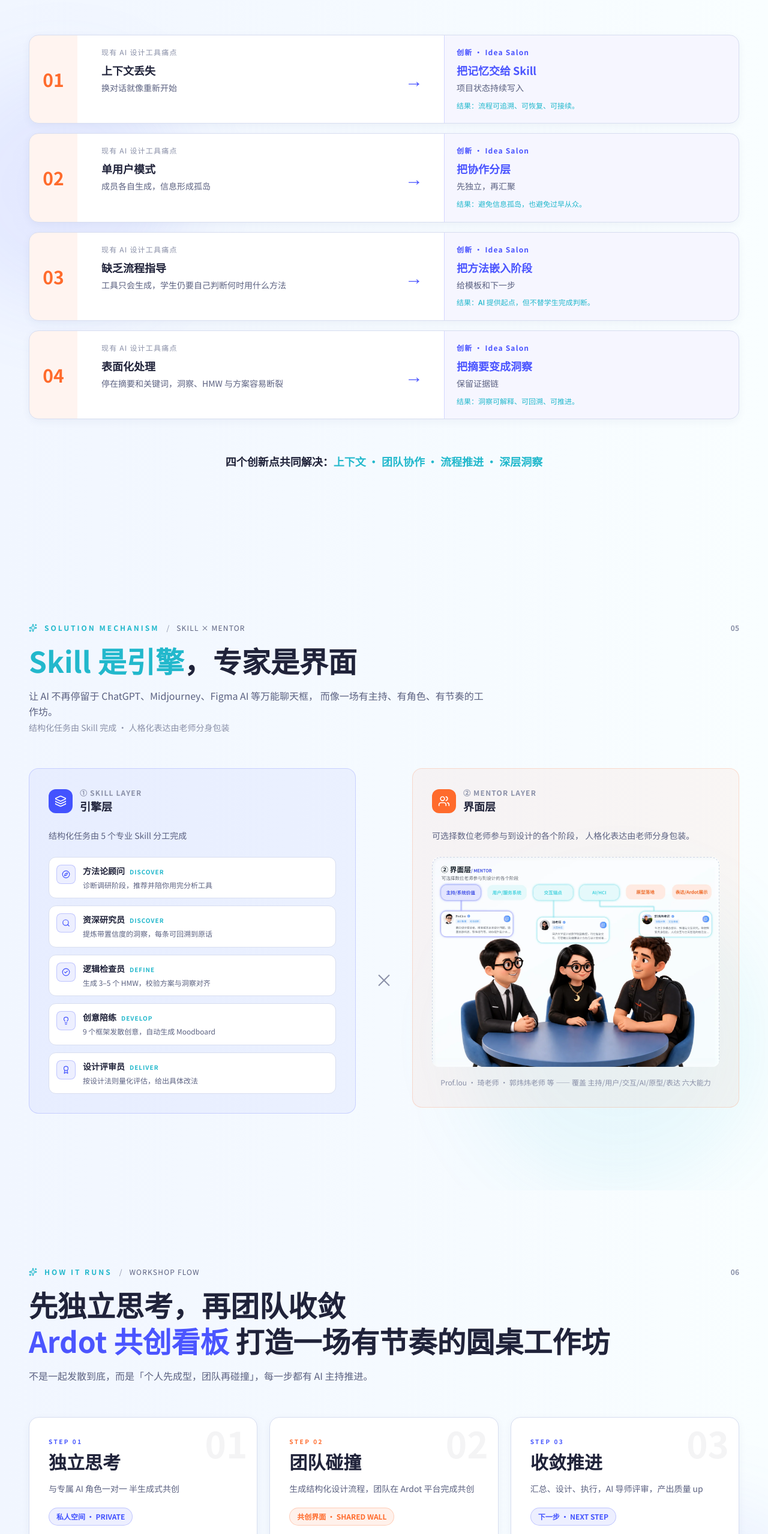
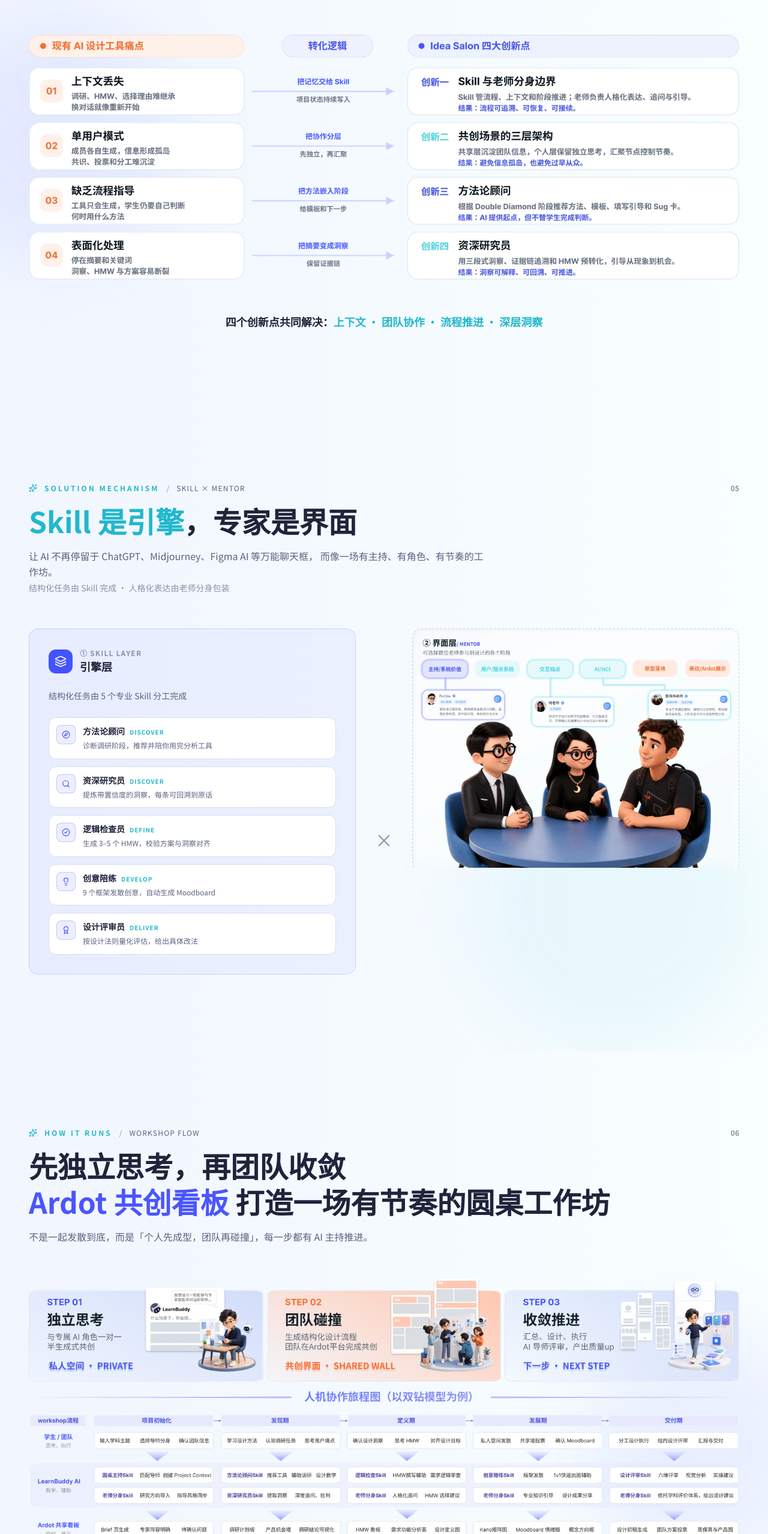
Before and after one commit to 05RubyTang/My-profolio-web, a Next.js app: page /works/idea-salon in a window 1280 px wide. Shown: the part 2283-4841 px from the top of the page at 60% size. Built offline with nearby package versions, Linux system fonts and the light colour scheme; a web font is replaced by a local one.

Commit message:
feat(idea-salon): 3 处用大图替代文字（界面层去壳 + 竞品痛点 + HOW IT RUNS）

```diff
--- a/src/app/works/idea-salon/page.tsx
+++ b/src/app/works/idea-salon/page.tsx
@@ -81,42 +81,6 @@
   },
 ];
 
-/* ============ 数据 · Section 3 四大创新点 ============ */
-const innovations = [
-  {
-    idx: "01",
-    painTitle: "上下文丢失",
-    painDesc: "换对话就像重新开始",
-    innoTitle: "把记忆交给 Skill",
-    innoDesc: "项目状态持续写入",
-    result: "结果：流程可追溯、可恢复、可接续。",
-  },
-  {
-    idx: "02",
-    painTitle: "单用户模式",
-    painDesc: "成员各自生成，信息形成孤岛",
-    innoTitle: "把协作分层",
-    innoDesc: "先独立，再汇聚",
-    result: "结果：避免信息孤岛，也避免过早从众。",
-  },
-  {
-    idx: "03",
-    painTitle: "缺乏流程指导",
-    painDesc: "工具只会生成，学生仍要自己判断何时用什么方法",
-    innoTitle: "把方法嵌入阶段",
-    innoDesc: "给模板和下一步",
-    result: "结果：AI 提供起点，但不替学生完成判断。",
-  },
-  {
-    idx: "04",
-    painTitle: "表面化处理",
-    painDesc: "停在摘要和关键词，洞察、HMW 与方案容易断裂",
-    innoTitle: "把摘要变成洞察",
-    innoDesc: "保留证据链",
-    result: "结果：洞察可解释、可回溯、可推进。",
-  },
-];
-
 /* ============ 数据 · Section 4 5 个 Skill 分工 ============ */
 const skills = [
   { num: "1", cn: "方法论顾问", phase: "DISCOVER", desc: "诊断调研阶段，推荐并陪你用完分析工具", icon: Compass },
@@ -124,31 +88,6 @@
   { num: "3", cn: "逻辑检查员", phase: "DEFINE", desc: "生成 3–5 个 HMW，校验方案与洞察对齐", icon: CheckCircle2 },
   { num: "4", cn: "创意陪练", phase: "DEVELOP", desc: "9 个框架发散创意，自动生成 Moodboard", icon: Lightbulb },
   { num: "5", cn: "设计评审员", phase: "DELIVER", desc: "按设计法则量化评估，给出具体改法", icon: Award },
-];
-
-/* ============ 数据 · Section 5 3 步工作坊流程 ============ */
-const flowSteps = [
-  {
-    step: "STEP 01",
-    title: "独立思考",
-    desc: "与专属 AI 角色一对一 半生成式共创",
-    highlight: "私人空间 · PRIVATE",
-    color: C.blue,
-  },
-  {
-    step: "STEP 02",
-    title: "团队碰撞",
-    desc: "生成结构化设计流程，团队在 Ardot 平台完成共创",
-    highlight: "共创界面 · SHARED WALL",
-    color: C.orange,
-  },
-  {
-    step: "STEP 03",
-    title: "收敛推进",
-    desc: "汇总、设计、执行，AI 导师评审，产出质量 up",
-    highlight: "下一步 · NEXT STEP",
-    color: C.blue,
-  },
 ];
 
 /* ============ 数据 · Section 6 3 个价值对象 ============ */
@@ -686,59 +625,24 @@
             </p>
           </ScrollFadeIn>
 
-          <div className="mt-14 space-y-4">
-            {innovations.map((it, i) => (
+          {/* 竞品痛点 → 四大创新点 · 直接贴图 */}
           <motion.div
-                key={it.idx}
-                className="grid grid-cols-1 md:grid-cols-[80px_1fr_60px_1fr] gap-4 md:gap-5 items-stretch rounded-2xl overflow-hidden"
-                style={{ border: `1px solid ${C.border}`, background: C.cardBg, boxShadow: "0 4px 14px rgba(40,60,120,0.05)" }}
+            className="mt-14 relative w-full mx-auto"
+            style={{ aspectRatio: "3372 / 1163", maxWidth: "1400px" }}
             initial={{ opacity: 0, y: 30 }}
             whileInView={{ opacity: 1, y: 0 }}
             viewport={{ once: true, margin: "-60px" }}
-                transition={{ duration: 0.5, delay: i * 0.08 }}
+            transition={{ duration: 0.6 }}
           >
-                {/* 序号 */}
-                <div className="hidden md:flex items-center justify-center text-3xl font-bold" style={{ background: `${C.orange}12`, color: C.orange }}>
-                  {it.idx}
-                </div>
-
-                {/* 痛点 */}
-                <div className="p-5">
-                  <div className="text-[10px] tracking-widest font-bold mb-2 md:hidden" style={{ color: C.orange }}>
-                    痛点 {it.idx}
-                  </div>
-                  <div className="text-xs tracking-widest mb-2 hidden md:block" style={{ color: C.textMuted }}>
-                    现有 AI 设计工具痛点
-                  </div>
-                  <div className="text-lg font-bold mb-1" style={{ color: C.text }}>{it.painTitle}</div>
-                  <div className="text-sm leading-relaxed" style={{ color: C.textSub }}>
-                    {it.painDesc}
-                  </div>
-                </div>
-
-                {/* 转化 */}
-                <div className="hidden md:flex items-center justify-center">
-                  <div className="text-3xl" style={{ color: C.indigo }}>→</div>
-                </div>
-
-                {/* 创新 */}
-                <div className="p-5" style={{ background: `${C.indigo}0D`, borderLeft: `1px solid ${C.indigo}33` }}>
-                  <div className="text-xs tracking-widest font-bold mb-2" style={{ color: C.indigo }}>
-                    创新 · Idea Salon
-                  </div>
-                  <div className="text-lg font-bold mb-1" style={{ color: C.indigo }}>
-                    {it.innoTitle}
-                  </div>
-                  <div className="text-sm leading-relaxed mb-2" style={{ color: C.textSub }}>
-                    {it.innoDesc}
-                  </div>
-                  <div className="text-xs font-medium leading-relaxed" style={{ color: C.cyan }}>
-                    {it.result}
-                  </div>
-                </div>
+            <Image
+              src={cdnUrl("/picture/id-project/tongji-works/idea-salon-figma/innovations.webp")}
+              alt="竞品痛点 → Idea Salon 四大创新点"
+              fill
+              sizes="(min-width: 1024px) 1200px, 100vw"
+              className="object-contain"
+              unoptimized
+            />
           </motion.div>
-            ))}
-          </div>
 
           <p className="mt-14 text-center text-base md:text-lg font-semibold" style={{ color: C.text }}>
             四个创新点共同解决：
@@ -818,29 +722,8 @@
               <div className="text-3xl" style={{ color: C.textMuted }}>×</div>
             </div>
 
-            {/* 界面层 · 直接用大图（3 老师圆桌 + 6 能力徽章 + 3 老师名片） */}
-            <div className="rounded-2xl p-6 md:p-8" style={{ background: `${C.orange}0D`, border: `1px solid ${C.orange}33` }}>
-              <div className="flex items-center gap-3 mb-6">
-                <div className="w-10 h-10 rounded-xl flex items-center justify-center" style={{ background: C.orange }}>
-                  <Users size={20} color="#FFFFFF" />
-                </div>
-                <div>
-                  <div className="text-xs tracking-widest font-bold" style={{ color: C.textMuted }}>
-                    ② MENTOR LAYER
-                  </div>
-                  <div className="text-lg font-bold" style={{ color: C.text }}>界面层</div>
-                </div>
-              </div>
-              <p className="text-sm leading-relaxed mb-6" style={{ color: C.textSub }}>
-                可选择数位老师参与到设计的各个阶段，
-                人格化表达由老师分身包装。
-              </p>
-
-              {/* 老师圆桌大图（内含 6 能力标签 + 3 老师详细名片） */}
-              <div
-                className="relative w-full rounded-xl overflow-hidden"
-                style={{ aspectRatio: "2028 / 1482", background: "#FFFFFF" }}
-              >
+            {/* 界面层 · 直接贴图（图内已包含 ② MENTOR LAYER 标题、6 能力徽章、3 老师详细名片） */}
+            <div className="relative w-full" style={{ aspectRatio: "2028 / 1482" }}>
               <Image
                 src={cdnUrl("/picture/id-project/tongji-works/idea-salon-figma/mentor-layer.webp")}
                 alt="Idea Salon 界面层 · 老师阵容"
@@ -849,11 +732,6 @@
                 className="object-contain"
                 unoptimized
               />
-              </div>
-
-              <p className="mt-4 text-xs leading-relaxed text-center" style={{ color: C.textMuted }}>
-                Prof.lou · 琦老师 · 郭炜炜老师 等 —— 覆盖 主持/用户/交互/AI/原型/表达 六大能力
-              </p>
             </div>
           </div>
         </div>
@@ -879,130 +757,24 @@
             </p>
           </ScrollFadeIn>
 
-          <div className="mt-14 grid grid-cols-1 md:grid-cols-3 gap-5">
-            {flowSteps.map((f, i) => (
+          {/* 3 步流程 + 人机协作旅程图 · 直接贴图 */}
           <motion.div
-                key={f.step}
-                className="relative rounded-2xl p-6 md:p-8"
-                style={{ background: C.cardBg, border: `1px solid ${C.border}`, boxShadow: "0 4px 14px rgba(40,60,120,0.05)" }}
+            className="mt-14 relative w-full mx-auto"
+            style={{ aspectRatio: "3365 / 1234", maxWidth: "1400px" }}
             initial={{ opacity: 0, y: 30 }}
             whileInView={{ opacity: 1, y: 0 }}
-                viewport={{ once: true, margin: "-80px" }}
-                transition={{ duration: 0.5, delay: i * 0.1 }}
+            viewport={{ once: true, margin: "-60px" }}
+            transition={{ duration: 0.6 }}
           >
-                {/* 大序号背景 */}
-                <div className="absolute top-3 right-4 text-6xl font-bold select-none" style={{ color: `${C.text}0D` }}>
-                  0{i + 1}
-                </div>
-
-                <div
-                  className="text-[10px] tracking-[0.25em] font-bold mb-2"
-                  style={{ color: f.color }}
-                >
-                  {f.step}
-                </div>
-                <div className="text-2xl md:text-3xl font-bold mb-4" style={{ color: C.text }}>
-                  {f.title}
-                </div>
-                <p className="text-sm leading-relaxed mb-5" style={{ color: C.textSub }}>
-                  {f.desc}
-                </p>
-                <div
-                  className="inline-flex items-center gap-2 px-3 py-1.5 rounded-full text-xs font-semibold"
-                  style={{
-                    background: `${f.color}18`,
-                    color: f.color,
-                    border: `1px solid ${f.color}44`,
-                  }}
-                >
-                  {f.highlight}
-                </div>
+            <Image
+              src={cdnUrl("/picture/id-project/tongji-works/idea-salon-figma/workshop-flow.webp")}
+              alt="Idea Salon 工作坊流程 · 人机协作旅程图"
+              fill
+              sizes="(min-width: 1024px) 1200px, 100vw"
+              className="object-contain"
+              unoptimized
+            />
           </motion.div>
-            ))}
-          </div>
-
-          {/* 人机协作旅程图（简化文字版） */}
-          <div className="mt-16 rounded-2xl p-6 md:p-8 overflow-x-auto" style={{ background: C.cardBg, border: `1px solid ${C.border}`, boxShadow: "0 4px 14px rgba(40,60,120,0.05)" }}>
-            <div className="text-center text-sm md:text-base font-bold mb-6" style={{ background: `linear-gradient(90deg, ${C.blue}, ${C.indigo})`, WebkitBackgroundClip: "text", WebkitTextFillColor: "transparent" }}>
-              人机协作旅程图（以双钻模型为例）
-            </div>
-            <div className="min-w-[720px] grid grid-cols-[110px_1fr_1fr_1fr_1fr_1fr] gap-2 text-xs">
-              {/* 表头 */}
-              <div />
-              {["项目初始化", "发现期", "定义期", "发展期", "交付期"].map((h) => (
-                <div
-                  key={h}
-                  className="text-center py-2 px-2 rounded-md font-bold"
-                  style={{ background: `${C.indigo}18`, color: C.indigo }}
-                >
-                  {h}
-                </div>
-              ))}
-
-              {/* Row · 学生/团队 */}
-              <div className="flex items-center px-2 py-2 font-semibold" style={{ color: C.text }}>
-                学生 / 团队
-              </div>
-              {[
-                "输入学科主题",
-                "认领调研任务、思考 HMW",
-                "确认设计洞察、思考用户痛点",
-                "私人空间发散、组内评审",
-                "汇报与交付",
-              ].map((c) => (
-                <div
-                  key={c}
-                  className="px-2 py-2 rounded-md text-center"
-                  style={{ background: `${C.text}08`, color: C.textSub }}
-                >
-                  {c}
-                </div>
-              ))}
-
-              {/* Row · LearnBuddy AI */}
-              <div className="flex items-center px-2 py-2 font-semibold" style={{ color: C.text }}>
-                LearnBuddy AI
-              </div>
-              {[
-                "匹配导师",
-                "推荐工具、辅助调研",
-                "HMW 撰写辅助、需求逻辑审查",
-                "框架发散、1v1 出图",
-                "六维评审、实操建议",
-              ].map((c) => (
-                <div
-                  key={c}
-                  className="px-2 py-2 rounded-md text-center"
-                  style={{ background: `${C.cyan}14`, color: "#1F7986" }}
-                >
-                  {c}
-                </div>
-              ))}
-
-              {/* Row · Ardot 共享看板 */}
-              <div className="flex items-center px-2 py-2 font-semibold" style={{ color: C.text }}>
-                Ardot 共享看板
-              </div>
-              {[
-                "Brief 页生成",
-                "调研计划板 / 结论可视化",
-                "HMW 看板 / 定义图",
-                "概念方向板 / Moodboard",
-                "高保真与产品图",
-              ].map((c) => (
-                <div
-                  key={c}
-                  className="px-2 py-2 rounded-md text-center"
-                  style={{ background: `${C.orange}14`, color: "#B8451A" }}
-                >
-                  {c}
-                </div>
-              ))}
-            </div>
-            <p className="mt-4 text-xs text-center md:hidden" style={{ color: C.textMuted }}>
-              ← 左右滑动查看完整流程 →
-            </p>
-          </div>
         </div>
       </section>
 
```
Also changed, not shown: public/picture/id-project/tongji-works/idea-salon-figma/innovations.webp (added), public/picture/id-project/tongji-works/idea-salon-figma/workshop-flow.webp (added). Lines whose indentation alone changed are shown as unchanged.
